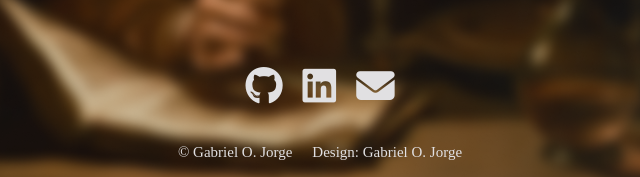
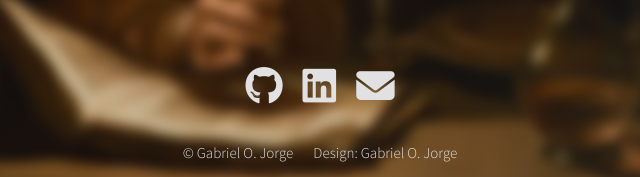
Before and after one commit to GabrielOJorge/Portifolio, a plain HTML site: page index.html in a window 1280 px wide. Shown: the part 5139-5316 px from the top of the page, 320-960 px from the left. Drawn offline with Linux system fonts and the light colour scheme.

Commit message:
style: add font-family, font-size and color to ul tag

```diff
--- a/src/style/elements/base.css
+++ b/src/style/elements/base.css
@@ -7,7 +7,7 @@ body {
     background-size: cover;
 }
 
-h1, h2, h3, p, input, textarea, button, a {
+h1, h2, h3, p, input, textarea, button, a, ul {
     font-family: 'Source Sans Pro', sans-serif;
     color: #fff;
 }
@@ -29,7 +29,7 @@ h3 {
     margin-bottom: 4.5rem;
 }
 
-p {
+p, ul {
     font-size: clamp(2.2rem, 3rem, 4vw);
 }
 
```
